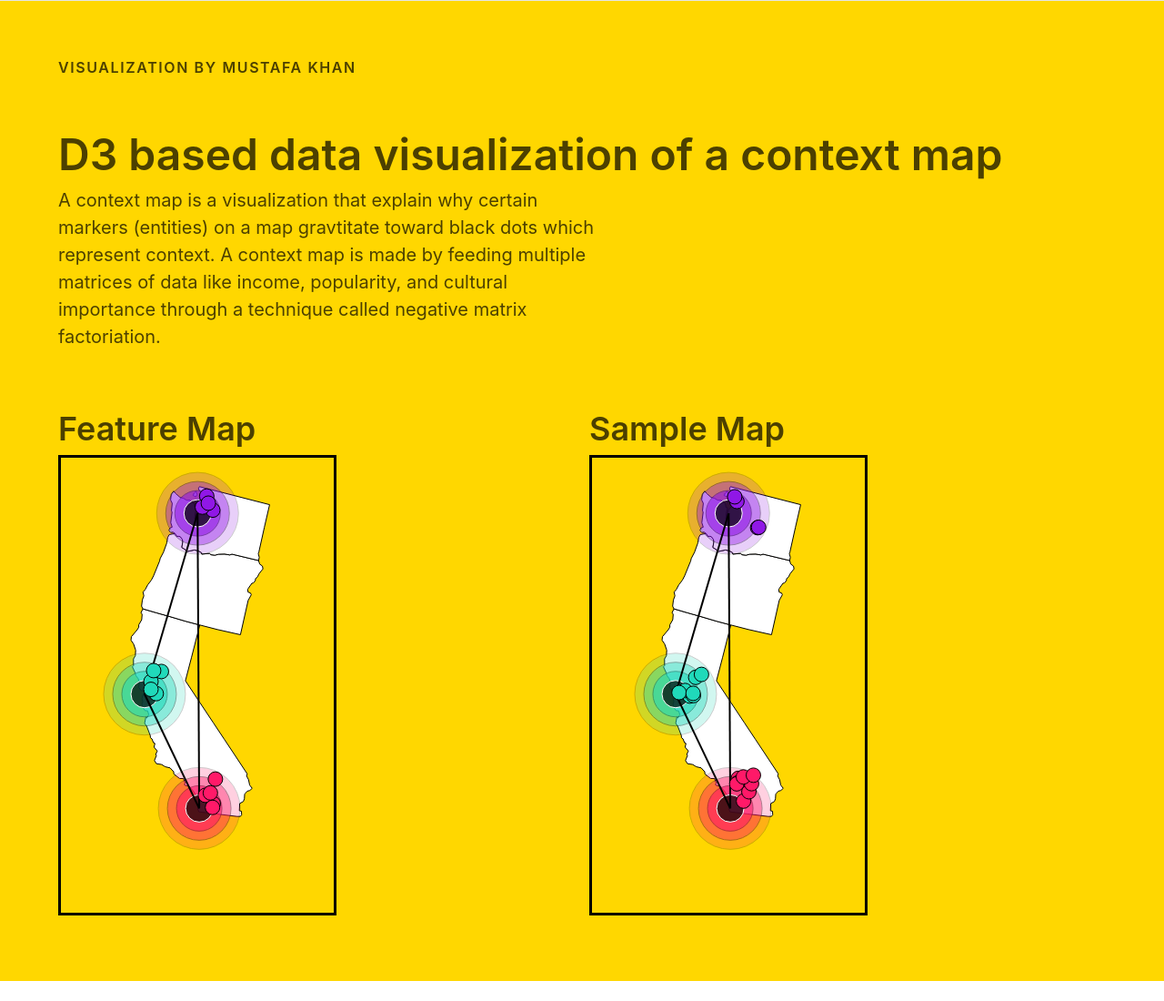
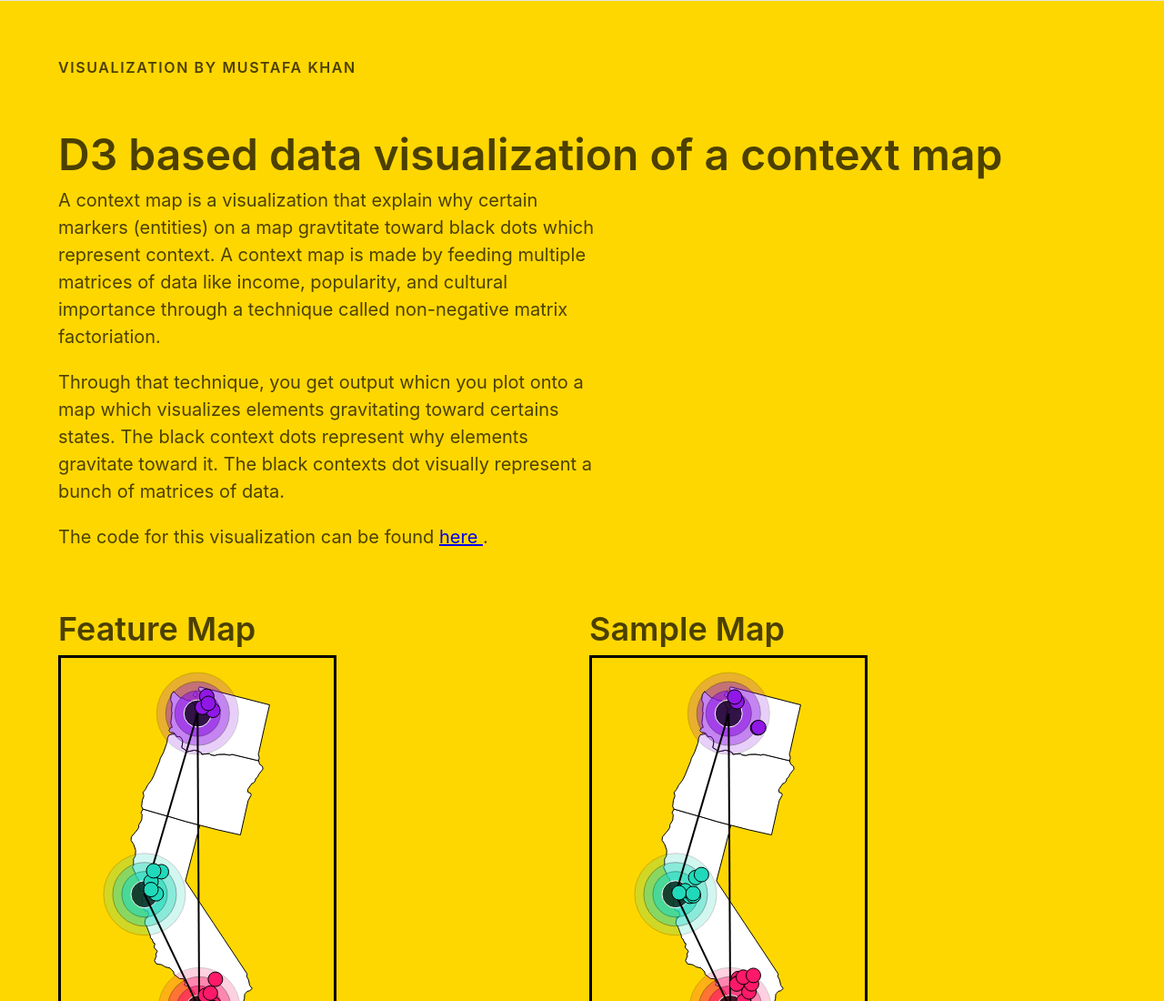
Before and after one commit to makman09/context-map, a plain HTML site: page index.html in a window 1280 px wide. Shown: the top 1100 px of the page at 91% size. Before the commit the page ends 1078 px from the top, so only its background shows below. Drawn offline with nearby package versions, Linux system fonts and the light colour scheme.

Commit message:
update descript of context maps

```diff
--- a/index.html
+++ b/index.html
@@ -20,7 +20,18 @@
 						A context map is a visualization that explain why certain markers (entities)
 						on a map gravtitate toward black dots which represent context.
 						A context map is made by feeding multiple matrices of data like income, popularity, and cultural importance
-						through a technique called negative matrix factoriation.
+						through a technique called non-negative matrix factoriation.
+		      </p>
+		      <p class="f5 f4-ns measure lh-copy mt0">
+		      	Through that technique, you get output whicn you plot
+		      	onto a map which visualizes elements gravitating toward certains states. The black context dots represent why elements gravitate toward it. The black contexts dot visually represent a bunch of matrices of data.
+		      </p>
+		      <p class="f5 f4-ns measure lh-copy mt0">
+		      	The code for this visualization can be found
+		      	<a href="https://github.com/makman09/context-map">
+		      		here
+		      	</a>
+		      	.
 		      </p>
 		    </article>
 		    <div class="cf">
```
